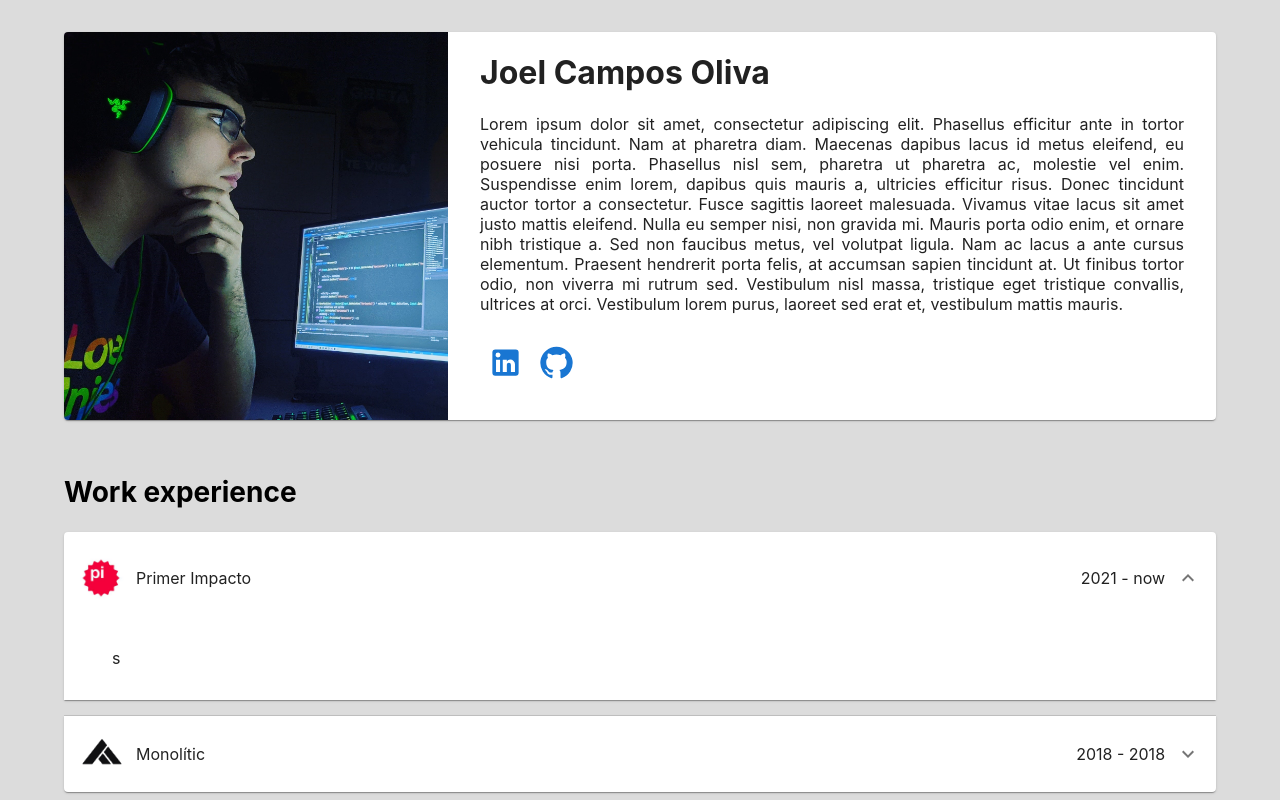
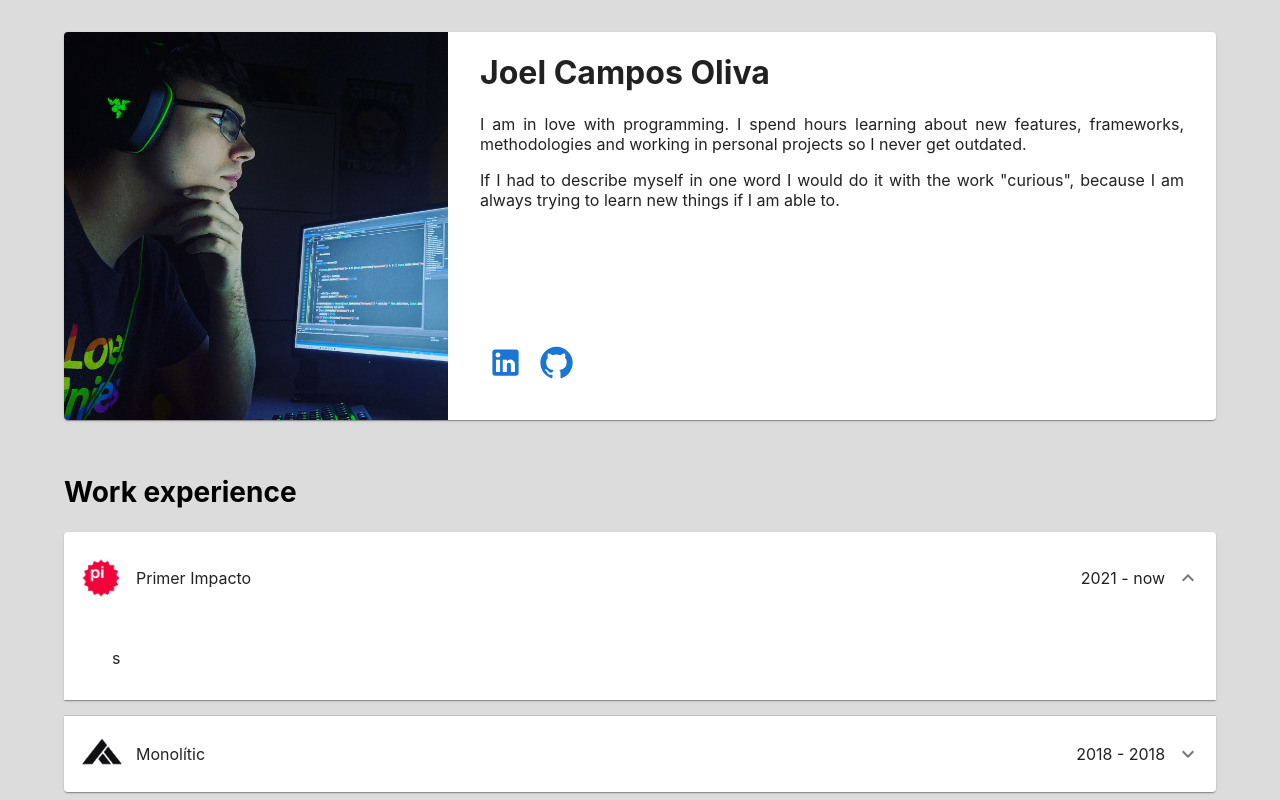
Before and after one commit to TheMineWay/cv, a React (Create React App) app: page / in a window 1280 px wide. Shown: the top 800 px of the page. Built offline with nearby package versions, Linux system fonts and the light colour scheme.

Commit message:
About me base text

```diff
--- a/src/view/MainPage/AboutMe/AboutMeCard.tsx
+++ b/src/view/MainPage/AboutMe/AboutMeCard.tsx
@@ -75,7 +75,10 @@ export default function AboutMeCard() {
                                 style={{
                                     textAlign: 'justify',
                                 }}
-                            >Lorem ipsum dolor sit amet, consectetur adipiscing elit. Phasellus efficitur ante in tortor vehicula tincidunt. Nam at pharetra diam. Maecenas dapibus lacus id metus eleifend, eu posuere nisi porta. Phasellus nisl sem, pharetra ut pharetra ac, molestie vel enim. Suspendisse enim lorem, dapibus quis mauris a, ultricies efficitur risus. Donec tincidunt auctor tortor a consectetur. Fusce sagittis laoreet malesuada. Vivamus vitae lacus sit amet justo mattis eleifend. Nulla eu semper nisi, non gravida mi. Mauris porta odio enim, et ornare nibh tristique a. Sed non faucibus metus, vel volutpat ligula. Nam ac lacus a ante cursus elementum. Praesent hendrerit porta felis, at accumsan sapien tincidunt at. Ut finibus tortor odio, non viverra mi rutrum sed. Vestibulum nisl massa, tristique eget tristique convallis, ultrices at orci. Vestibulum lorem purus, laoreet sed erat et, vestibulum mattis mauris.</p>
+                            >
+                                <p>I am in love with programming. I spend hours learning about new features, frameworks, methodologies and working in personal projects so I never get outdated.</p>
+                                <p>If I had to describe myself in one word I would do it with the work "curious", because I am always trying to learn new things if I am able to.</p>
+                            </p>
                         </div>
                         <div>
                             {
```
